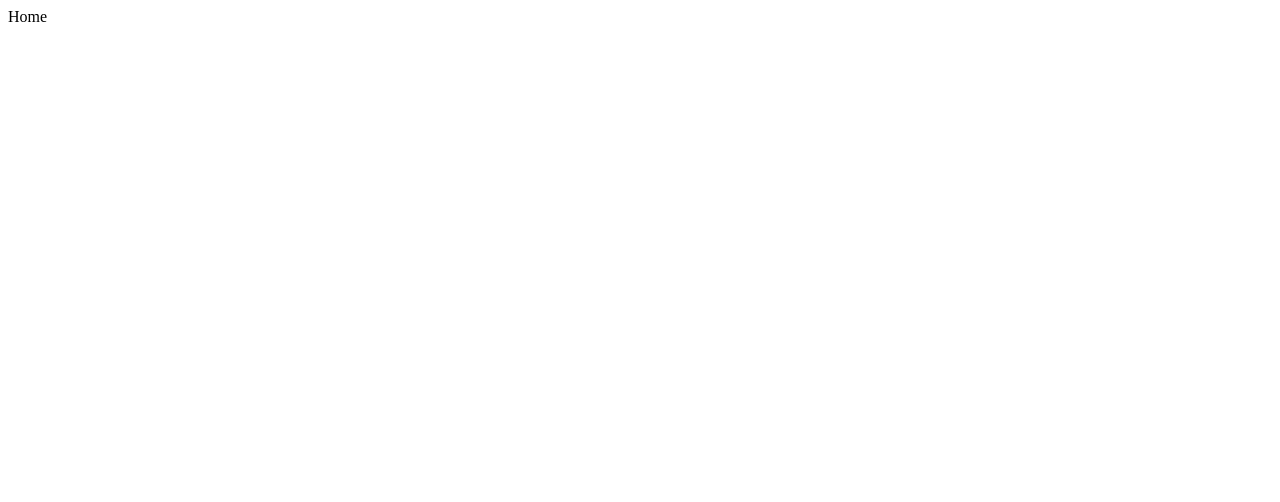
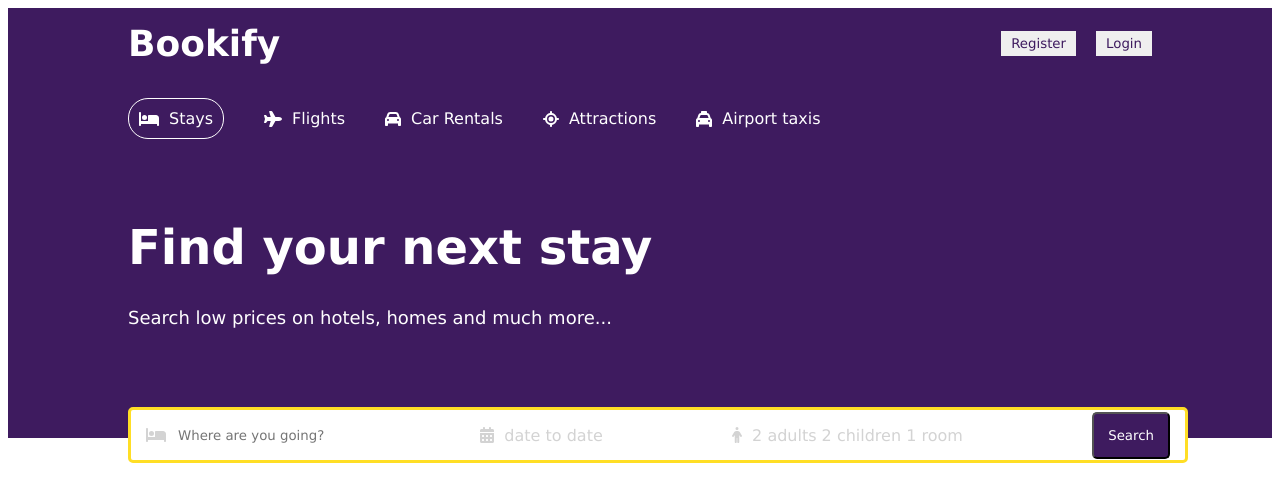
Before and after one commit to bengisugelin/BookingAppProject, a React (Create React App) app in the folder client/: page / in a window 1280 px wide. Shown: the top 502 px of the page. Built offline with nearby package versions, Linux system fonts and the light colour scheme.

Commit message:
navbar and header

```diff
--- a/client/package.json
+++ b/client/package.json
@@ -3,6 +3,11 @@
   "version": "0.1.0",
   "private": true,
   "dependencies": {
+    "@fortawesome/fontawesome-svg-core": "^6.4.2",
+    "@fortawesome/free-brands-svg-icons": "^6.4.2",
+    "@fortawesome/free-regular-svg-icons": "^6.4.2",
+    "@fortawesome/free-solid-svg-icons": "^6.4.2",
+    "@fortawesome/react-fontawesome": "^0.2.0",
     "@testing-library/jest-dom": "^5.17.0",
     "@testing-library/react": "^13.4.0",
     "@testing-library/user-event": "^13.5.0",
--- /dev/null
+++ b/client/src/components/header/Header.jsx
@@ -0,0 +1,63 @@
+import React from "react";
+import "./header.css"
+import Navbar from "../navbar/Navbar";
+import {FontAwesomeIcon} from "@fortawesome/react-fontawesome";
+import {faAddressBook, faBed, faCab, faCalendar, faCalendarDays, faCar, faLocation, faMap, faPerson, faPlaceOfWorship, faPlane} from "@fortawesome/free-solid-svg-icons";
+
+const Header = ()=> {
+    return(
+        <div className="header">
+            <div className="headerContainer">
+                <div className="headerList">
+                    <div className="headerListItem active">
+                        <FontAwesomeIcon icon={faBed} />
+                        <span>Stays</span>
+                    </div>
+                    <div className="headerListItem">
+                        <FontAwesomeIcon icon={faPlane} />
+                        <span>Flights</span>
+                    </div>
+                    <div className="headerListItem">
+                        <FontAwesomeIcon icon={faCar} />
+                        <span>Car Rentals</span>
+                    </div>
+                    <div className="headerListItem">
+                        <FontAwesomeIcon icon={faLocation} />
+                        <span>Attractions</span>
+                    </div>
+                    <div className="headerListItem">
+                      <FontAwesomeIcon icon={faCab} />
+                      <span>Airport taxis</span>
+                    </div>
+                </div>
+                <h1 className="headerTitle">Find your next stay</h1>
+                <p className="headerDesc">Search low prices on hotels, homes and much more...</p>
+                <div className="headerSearch">
+                    <div className="headerSearchItem">
+                        <FontAwesomeIcon icon={faBed} className="headerIcon" />
+                        <input
+                        type="text"
+                        placeholder="Where are you going?"
+                        className="headerSearchInput"  />
+                    </div>
+
+                    <div className="headerSearchItem">
+                        <FontAwesomeIcon icon={faCalendarDays} className="headerIcon" />
+                        <span className="headerSearchText">date to date</span>
+                    </div>
+
+                    <div className="headerSearchItem">
+                        <FontAwesomeIcon icon={faPerson} className="headerIcon" />
+                        <span className="headerSearchText">2 adults 2 children 1 room</span>
+                    </div>
+
+                    <div className="headerSearchItem">
+                        <button className="headerBtn">Search</button>
+                    </div>
+                </div>
+            </div>
+        </div>
+
+    )
+}
+export default Header;
--- /dev/null
+++ b/client/src/components/header/header.css
@@ -0,0 +1,81 @@
+.header{
+    background-color: rgb(62, 27, 95);
+    color: white;
+    display: flex;
+    justify-content: center;
+    position: relative;
+}
+.headerContainer{
+    width: 100%;
+    max-width: 1024px;
+    margin: 20px 0px 100px 0px;
+}
+
+.headerList{
+    display: flex;
+    gap: 40px;
+    margin-bottom: 80px;
+}
+.headerListItem{
+    display: flex;;
+    align-items: center;
+    gap: 10px;
+}
+.headerListItem.active{
+    border: 1px solid white;
+    padding: 10px;
+    border-radius: 20px;
+}
+
+.headerDesc{
+    margin: 10px 0px;
+    font-size: 18px;
+}
+.headerTitle{
+    font-size: 48px;
+}
+
+.headerSearch{
+    height: 30px;
+    background-color: white;
+    border: 3px solid rgb(255, 222, 37);
+    border-radius: 5px;
+    display: flex;
+    align-items: center;
+    justify-content: space-between;
+    padding: 10px 15px;
+    background-repeat: 5px;
+    position: absolute;
+    bottom: -25px;
+    width: 100%;
+    max-width: 1024px;
+}
+
+.headerIcon{
+    color: lightgray;
+}
+
+.headerBtn{
+    background-color: rgb(62, 27, 95);
+    color: white;
+    border-radius: 5px;
+    padding: 14px;
+    /* margin-right:1px; */
+}
+
+.headerSearchItem{
+    background-color: whit;
+    display: flex;
+    align-items: center;
+    gap: 10px;
+}
+
+.headerSearchInput{
+    border: none;
+    outline: none;
+}
+
+.headerSearchText{
+    color:lightgray;
+    cursor: pointer;
+}
--- /dev/null
+++ b/client/src/components/navbar/Navbar.jsx
@@ -0,0 +1,17 @@
+import React from "react";
+import "./navbar.css"
+
+const Navbar = ()=> {
+    return(
+        <div className="navbar">
+            <div className="navContainer">
+              <span className="logo">Bookify</span>
+                <div className="navItems">
+                  <button className="navButton">Register</button>
+                  <button className="navButton">Login</button>
+                </div>
+            </div>
+        </div>
+    )
+}
+export default Navbar;
--- /dev/null
+++ b/client/src/components/navbar/navbar.css
@@ -0,0 +1,34 @@
+*{
+    font-family:Verdana, Geneva, Tahoma, sans-serif
+}
+
+.navbar{
+    top: 0;
+    height: 70px;
+    background-color: rgb(62, 27, 95);
+    display:flex;
+    justify-content:center;
+}
+
+.navContainer{
+    width: 100%;
+    max-width: 1024px;
+    color: white;
+    display: flex;
+    align-items: center;
+    justify-content: space-between;
+}
+
+.logo{
+    font-size:36px;
+    font-weight:bold;
+
+}
+
+.navButton{
+    margin-left: 20px;
+    border: none;
+    padding: 5px 10px;
+    cursor: pointer;
+    color: rgb(62, 27, 95);
+}
--- a/client/src/index.js
+++ b/client/src/index.js
@@ -2,7 +2,7 @@ import React from 'react';
 import ReactDOM from 'react-dom/client';
 
 import App from './App';
-import reportWebVitals from './reportWebVitals.js';
+
 
 const root = ReactDOM.createRoot(document.getElementById('root'));
 root.render(
@@ -14,4 +14,3 @@ root.render(
 // If you want to start measuring performance in your app, pass a function
 // to log results (for example: reportWebVitals(console.log))
 // or send to an analytics endpoint. Learn more: https://bit.ly/CRA-vitals
-reportWebVitals();
--- a/client/src/pages/home/Home.jsx
+++ b/client/src/pages/home/Home.jsx
@@ -1,8 +1,14 @@
-import React from "react";
+
+import "./home.css"
+import Navbar from "../../components/navbar/Navbar.jsx";
+import Header from "../../components/header/Header";
 
 const Home = ()=> {
     return(
-        <div>Home</div>
+        <div>
+            <Navbar />
+            <Header/>
+        </div>
     )
 }
 export default Home;
--- a/client/src/pages/hotel/Hotel.jsx
+++ b/client/src/pages/hotel/Hotel.jsx
@@ -1,4 +1,5 @@
 import React from "react";
+
 
 const Hotel = ()=> {
     return(
--- a/client/src/reportWebVitals.js
+++ /dev/null
@@ -1,13 +0,0 @@
-const reportWebVitals = onPerfEntry => {
-  if (onPerfEntry && onPerfEntry instanceof Function) {
-    import('web-vitals').then(({ getCLS, getFID, getFCP, getLCP, getTTFB }) => {
-      getCLS(onPerfEntry);
-      getFID(onPerfEntry);
-      getFCP(onPerfEntry);
-      getLCP(onPerfEntry);
-      getTTFB(onPerfEntry);
-    });
-  }
-};
-
-export default reportWebVitals;
```
Also changed, not shown: client/src/pages/home/home.css (added), 1 other file (tests, documents, lock files or other folders).
